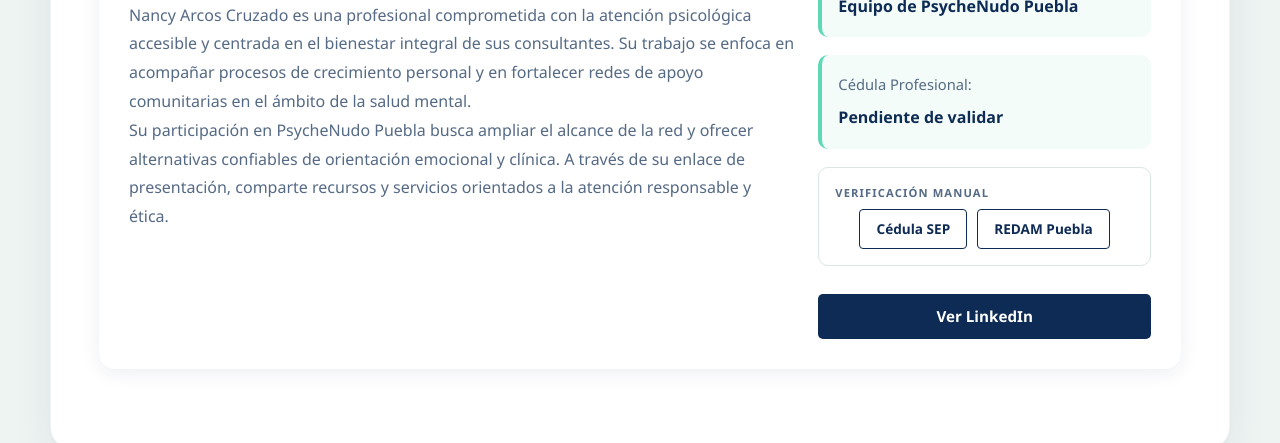
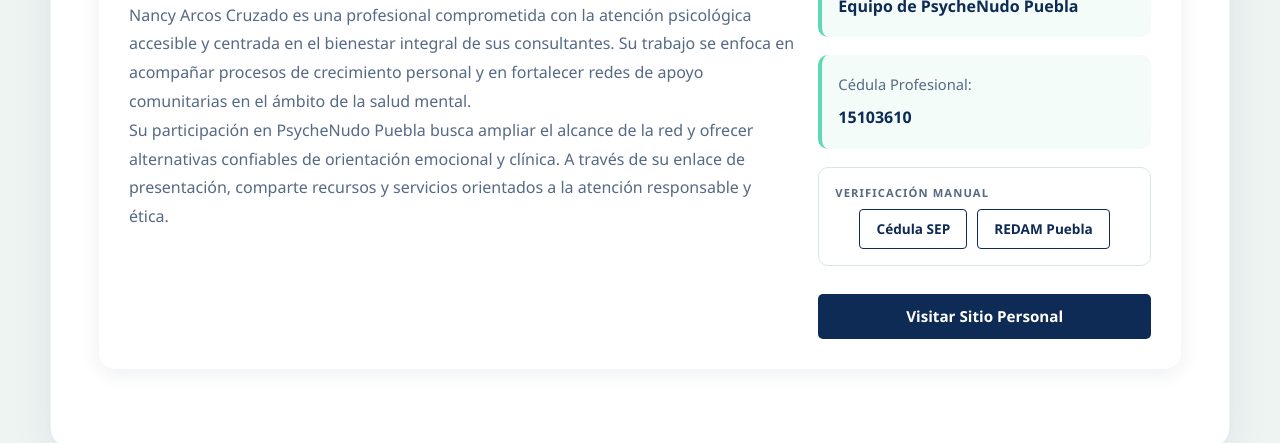
Before and after one commit to PsycheNudo-Puebla/psychenudo-puebla.github.io, a Jekyll site: the page built from _profesionales/nancy-arcos-cruzado.md, in a window 1280 px wide. Shown: the part 710-1153 px from the top of the page. Built offline with Jekyll 4.4.1, drawn with Linux system fonts in a browser that asks for light colours.

Commit message:
se agrega a Nan

```diff
--- a/_layouts/perfil.html
+++ b/_layouts/perfil.html
@@ -31,7 +31,7 @@
                 </div>
             </div>
             {% if page.external_url %}
-            <a href="{{ page.external_url }}" class="boton perfil-boton" target="_blank" rel="noopener noreferrer">Ver LinkedIn</a>
+            <a href="{{ page.external_url }}" class="boton perfil-boton" target="_blank" rel="noopener noreferrer">Visitar Sitio Personal</a>
             {% endif %}
             {% if page.url_personal %}
             <a href="{{ page.url_personal | relative_url }}" class="boton perfil-boton">Visitar Sitio Personal</a>
--- a/_profesionales/nancy-arcos-cruzado.md
+++ b/_profesionales/nancy-arcos-cruzado.md
@@ -4,7 +4,7 @@
 especialidad: "Psicología"
 invitado_por: "Equipo de PsycheNudo Puebla"
 external_url: "https://sites.google.com/view/centro-paihuen-de-atencin-psic?usp=sharing"
-cedula: "Pendiente de validar"
+cedula: "15103610"
 ---
 
 Nancy Arcos Cruzado es una profesional comprometida con la atención psicológica accesible y centrada en el bienestar integral de sus consultantes. Su trabajo se enfoca en acompañar procesos de crecimiento personal y en fortalecer redes de apoyo comunitarias en el ámbito de la salud mental.
```
